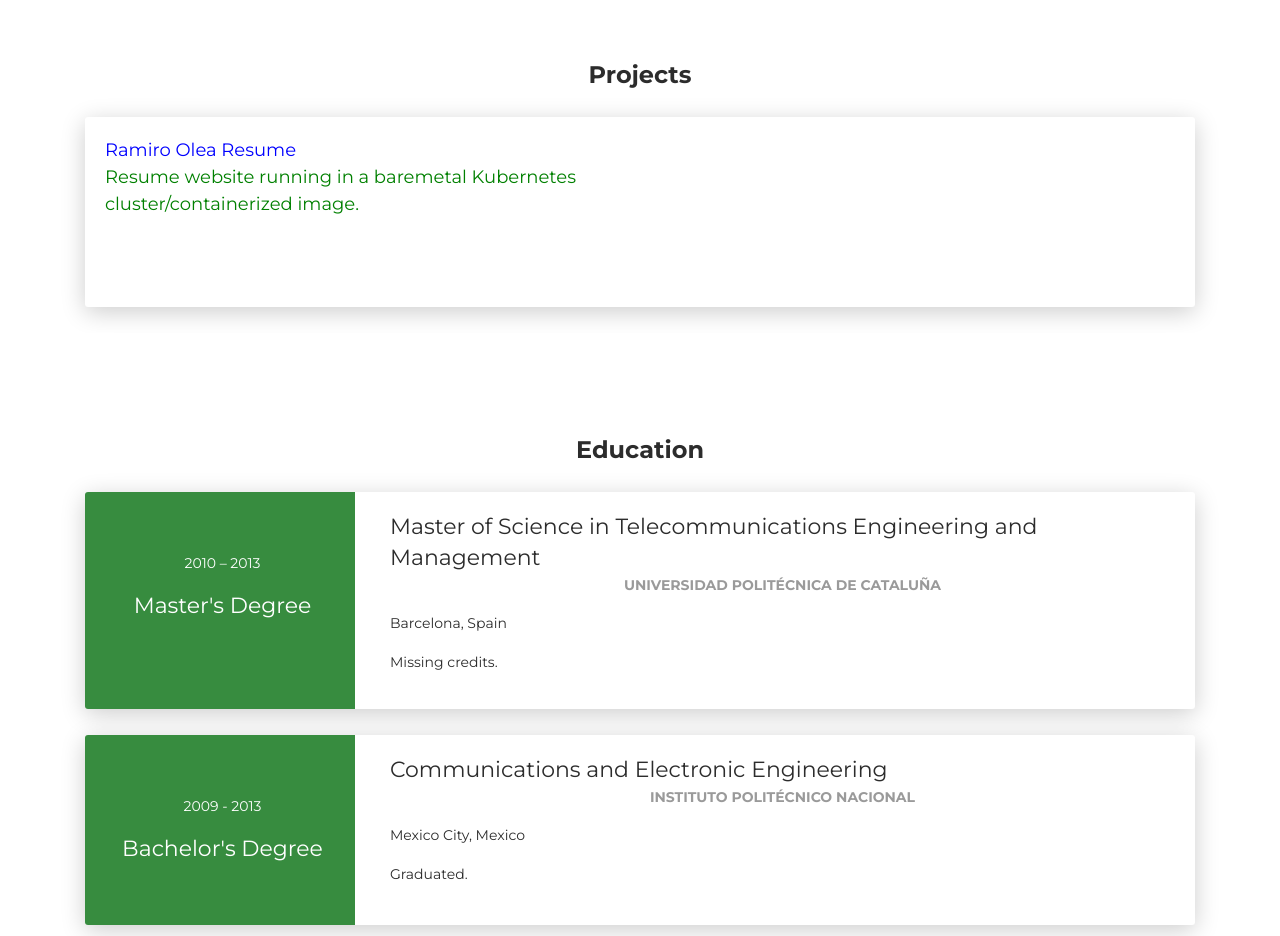
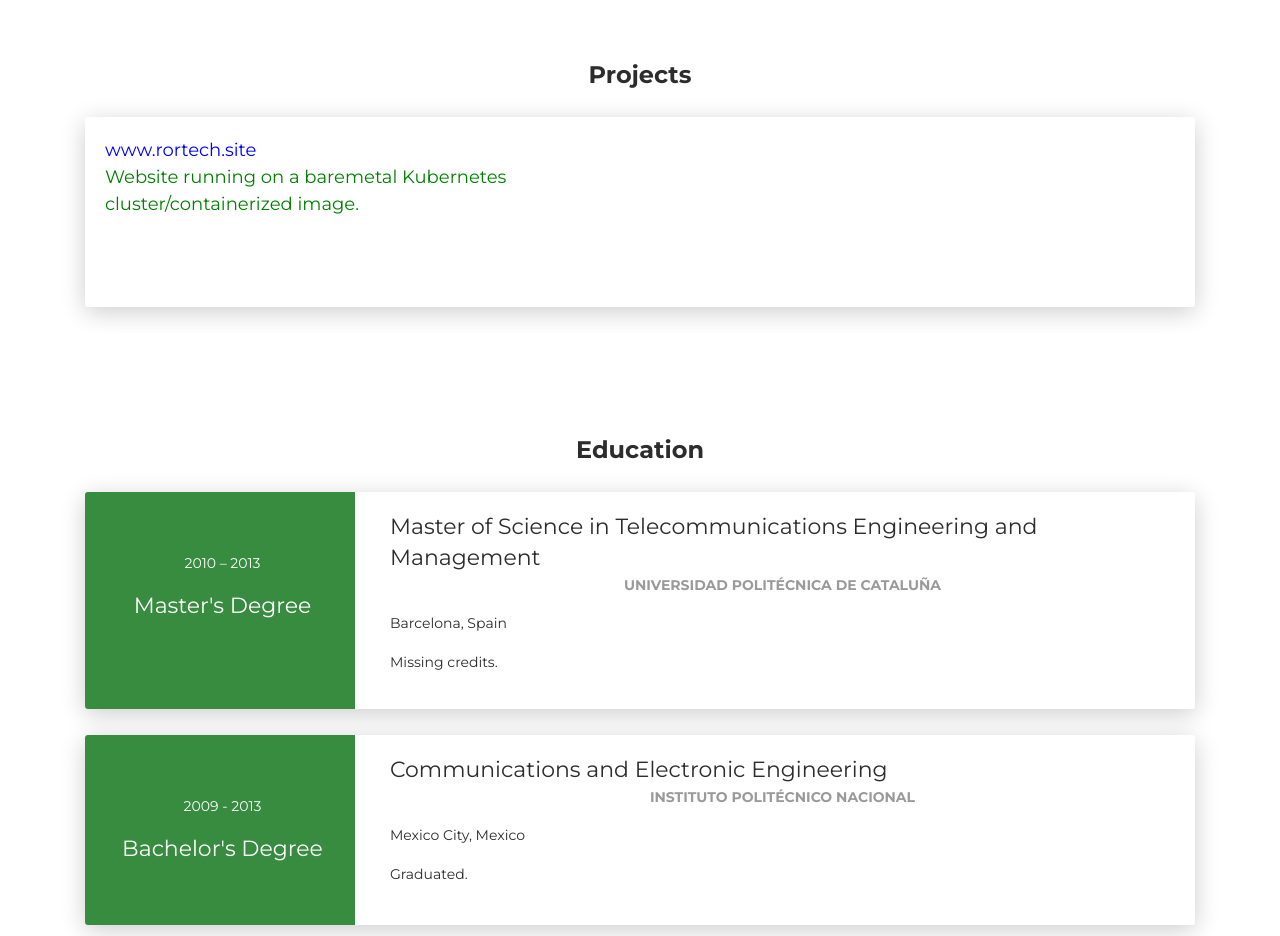
Before and after one commit to ramiro-olea/ramiro-olea.github.io, a plain HTML site: page index.html in a window 1280 px wide. Shown: the part 3740-4676 px from the top of the page. Drawn offline with Linux system fonts and the light colour scheme.

Commit message:
Updating projects section

```diff
--- a/index.html
+++ b/index.html
@@ -291,8 +291,8 @@
       <div class="card-body">
         <div class="row">
           <div class="col-md-6">
-            <div class="progress-container progress-primary"> <a style="color:blue" href="http://www.rortech.site">Ramiro Olea Resume</a>
-              <div class="progress-container progress-primary"><span style="color:green">Resume website running in a baremetal Kubernetes cluster/containerized image.</span>
+            <div class="progress-container progress-primary"> <a style="color:blue" href="http://www.rortech.site">www.rortech.site</a>
+              <div class="progress-container progress-primary"><span style="color:green">Website running on a baremetal Kubernetes cluster/containerized image.</span>
               </div>
             </div>
           </div>
```
